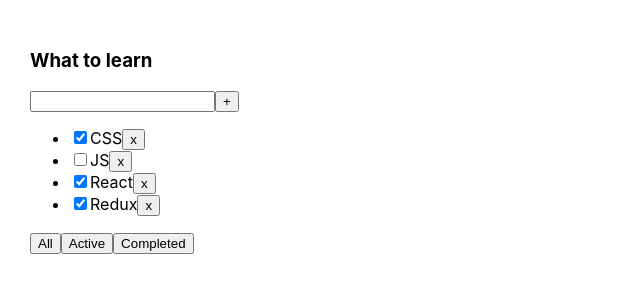
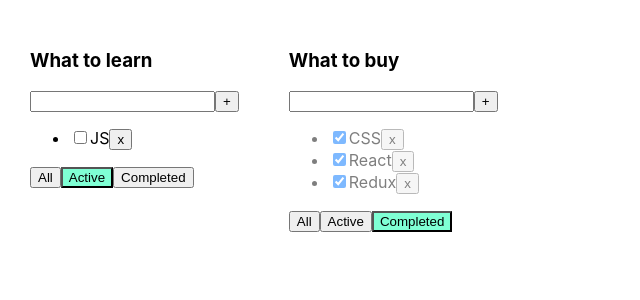
Before and after one commit to katkap22/todolist-ts, a React (Create React App) app: page / in a window 1280 px wide. Shown: the top 300 px of the page, without its empty margins (0-640 px from the left). Built offline with nearby package versions, Linux system fonts and the light colour scheme.

Commit message:
not ready yet

```diff
--- a/package.json
+++ b/package.json
@@ -10,10 +10,12 @@
     "@types/node": "^16.18.23",
     "@types/react": "^18.0.33",
     "@types/react-dom": "^18.0.11",
+    "@types/uuid": "^9.0.1",
     "react": "^18.2.0",
     "react-dom": "^18.2.0",
     "react-scripts": "5.0.1",
     "typescript": "^4.9.5",
+    "uuid": "^9.0.0",
     "web-vitals": "^2.1.4"
   },
   "scripts": {
--- a/src/App.css
+++ b/src/App.css
@@ -6,3 +6,19 @@
 .App > div {
   margin-right: 50px;
 }
+
+.error {
+  border: red 1px solid;
+}
+
+.error-message {
+  color: red;
+}
+
+.active-filter {
+  background-color: aquamarine;
+}
+
+.is-done {
+  opacity: 0.5;
+}
--- a/src/App.tsx
+++ b/src/App.tsx
@@ -1,46 +1,92 @@
 import React, { useState } from "react";
+// import { setConstantValue } from "typescript";
+import { v1 } from "uuid";
 import "./App.css";
 import { Todolist } from "./Todolist";
 import { TaskType } from "./Todolist";
 
-export type FilterValuesType = 'all' | 'completed' | 'active';
-
+export type FilterValuesType = "all" | "completed" | "active";
+type TodolistType = {
+  id: string;
+  title: string;
+  filter: FilterValuesType;
+};
 
 function App() {
-
-  let [tasks, setTasks] = useState< Array<TaskType> >([
-    {id: 1, title: 'CSS', isDone: true},
-    {id: 2, title: 'JS', isDone: false},
-    {id: 3, title: 'React', isDone: true},
-    {id: 4, title: 'Redux', isDone: true},
+  let [tasks, setTasks] = useState<Array<TaskType>>([
+    { id: v1(), title: "CSS", isDone: true },
+    { id: v1(), title: "JS", isDone: false },
+    { id: v1(), title: "React", isDone: true },
+    { id: v1(), title: "Redux", isDone: true },
   ]);
 
-  function changeFilter(value: FilterValuesType) {
-    setFilter(value);
-  }
+  let [todolists, setTodolists] = useState<Array<TodolistType>>([
+    { id: v1(), title: "What to learn", filter: "active" },
+    { id: v1(), title: "What to buy", filter: "completed" },
+  ]);
 
-  let [filter, setFilter] = useState<FilterValuesType>("all");
-
-  function removeTask(id: number) {
-    let filteredTasks = tasks.filter( task =>  task.id !== id )
+  function removeTask(id: string) {
+    let filteredTasks = tasks.filter((task) => task.id !== id);
     setTasks(filteredTasks);
   }
 
-  let tasksForTodoList = tasks;
-  if (filter === 'completed') {
-    tasksForTodoList = tasks.filter(task => task.isDone === true);
+  function addTask(title: string) {
+    let newTask = {
+      id: v1(),
+      title: title,
+      isDone: false,
+    };
+    let newTasks = [newTask, ...tasks];
+    setTasks(newTasks);
   }
-  if (filter === 'active') {
-    tasksForTodoList = tasks.filter(task => task.isDone === false);
+
+  function changeStatus(taskId: string, isDone: boolean) {
+    let task = tasks.find((t) => t.id === taskId);
+    if (task) {
+      task.isDone = isDone;
+    }
+    setTasks([...tasks]);
   }
+
+  function changeFilter(value: FilterValuesType, todolistId: string) {
+    let todolist = todolists.find(tl => tl.id === todolistId);
+    if(todolist) {
+      todolist.filter = value;
+      setTodolists([...todolists]);
+    }
+
+  }
+
+
 
   return (
     <div className="App">
-      <Todolist title={"What to learn"}
-          tasks={tasksForTodoList}
-          removeTask={removeTask}
-          changeFilter={changeFilter}
-      />
+      {
+        todolists.map((tl) => {
+
+          let tasksForTodoList = tasks;
+          if (tl.filter === "completed") {
+            tasksForTodoList = tasks.filter((task) => task.isDone);
+          }
+          if (tl.filter === "active") {
+            tasksForTodoList = tasks.filter((task) => !task.isDone);
+          }
+
+          return (
+            <Todolist
+              key={tl.id}
+              id={tl.id}
+              title={tl.title}
+              tasks={tasksForTodoList}
+              removeTask={removeTask}
+              changeFilter={changeFilter}
+              addTask={addTask}
+              changeTaskStatus={changeStatus}
+              filter={tl.filter}
+            />
+          );
+        })
+      }
     </div>
   );
 }
--- a/src/Todolist.tsx
+++ b/src/Todolist.tsx
@@ -1,46 +1,101 @@
-import React from "react";
+import React, { ChangeEvent, KeyboardEvent, useState } from "react";
 import { FilterValuesType } from "./App";
 
 export type TaskType = {
-  id: number,
-  title: string,
-  isDone: boolean
-}
+  id: string;
+  title: string;
+  isDone: boolean;
+};
 
 type PropsType = {
-  title: string,
-  tasks: Array<TaskType>
-  removeTask: (id: number) => void
-  changeFilter: (value: FilterValuesType) => void
-}
+  id:string
+  title: string;
+  tasks: Array<TaskType>;
+  removeTask: (id: string) => void;
+  changeFilter: (value: FilterValuesType, todolistId: string) => void;
+  addTask: (title: string) => void;
+  changeTaskStatus: (taskId: string, isDone: boolean) => void;
+  filter: FilterValuesType;
+};
 
 export function Todolist(props: PropsType) {
+  const [newTaskTitle, setNewTaskTitle] = useState('');
+  const [error, setError] = useState<string | null>(null);
+
+  const onNewTitleChangeHandler = (event: ChangeEvent<HTMLInputElement>) => {
+    setNewTaskTitle(event.currentTarget.value);
+  };
+
+  const onKeyPressHandler = (event: KeyboardEvent<HTMLInputElement>) => {
+    setError(null);
+    if (event.charCode === 13) {
+      if (newTaskTitle.trim() !== "" && newTaskTitle.trim() !== "kakashka") {
+        props.addTask(newTaskTitle.trim());
+        setNewTaskTitle("");
+      } else {
+        setError("Title is required");
+      }
+    }
+  };
+
+  const addTask = ()=> {
+    if (newTaskTitle.trim() !== '' && newTaskTitle.trim() !== 'kakashka') {
+      props.addTask(newTaskTitle.trim());
+      setNewTaskTitle("");
+    } else {
+      setError('Title is required');
+    }
+  }
+
+  const onAllClickHandler = () => props.changeFilter("all", props.id);
+  const onActiveClickHandler = () => props.changeFilter("active", props.id);
+  const onCompleteClickHandler = () => props.changeFilter("completed", props.id);
+
   return (
     <div>
       <h3>{props.title}</h3>
       <div>
-        <input />
-        <button>+</button>
+        <input
+          value={newTaskTitle}
+          onChange={onNewTitleChangeHandler}
+          onKeyPress={onKeyPressHandler}
+          className={error ? "error" : ""}
+        />
+        <button onClick={addTask}>+</button>
+        {error && <div className="error-message">{error}</div>}
       </div>
       <ul>
-        {props.tasks.map((task) => (
-          <li>
-            <input type="checkbox" checked={task.isDone} />
-            <span>{task.title}</span>
-            <button
-              onClick={() => {
-                props.removeTask(task.id);
-              }}
-            >
-              x
-            </button>
-          </li>
-        ))}
+        {props.tasks.map((task) => {
+          const onRemoveHandler = () => props.removeTask(task.id);
+          const onChangeStatusHandler = (
+            event: ChangeEvent<HTMLInputElement>
+          ) => {
+            console.log(
+              task.id + " want to change on " + event.currentTarget.checked
+            );
+            props.changeTaskStatus(task.id, event.currentTarget.checked);
+          };
+
+          return (
+            <li key={task.id} className={task.isDone ? "is-done" : ""}>
+              <input
+                type="checkbox"
+                checked={task.isDone}
+                onChange={onChangeStatusHandler}
+              />
+              <span>{task.title}</span>
+              <button onClick={onRemoveHandler}>x</button>
+            </li>
+          );
+        })}
       </ul>
       <div>
-        <button onClick={ () => { props.changeFilter('all') } }>All</button>
-        <button onClick={ () => { props.changeFilter('active') } }>Active</button>
-        <button onClick={ () => { props.changeFilter('completed') } }>Completed</button>
+        <button onClick={onAllClickHandler}
+                className={props.filter === 'all' ? "active-filter" : ''}>All</button>
+        <button onClick={onActiveClickHandler}
+                className={props.filter === 'active' ? "active-filter" : ''}>Active</button>
+        <button onClick={onCompleteClickHandler}
+                className={props.filter === 'completed' ? "active-filter" : ''}>Completed</button>
       </div>
     </div>
   );
```
Also changed, not shown: 2 other files (tests, documents, lock files or other folders).
